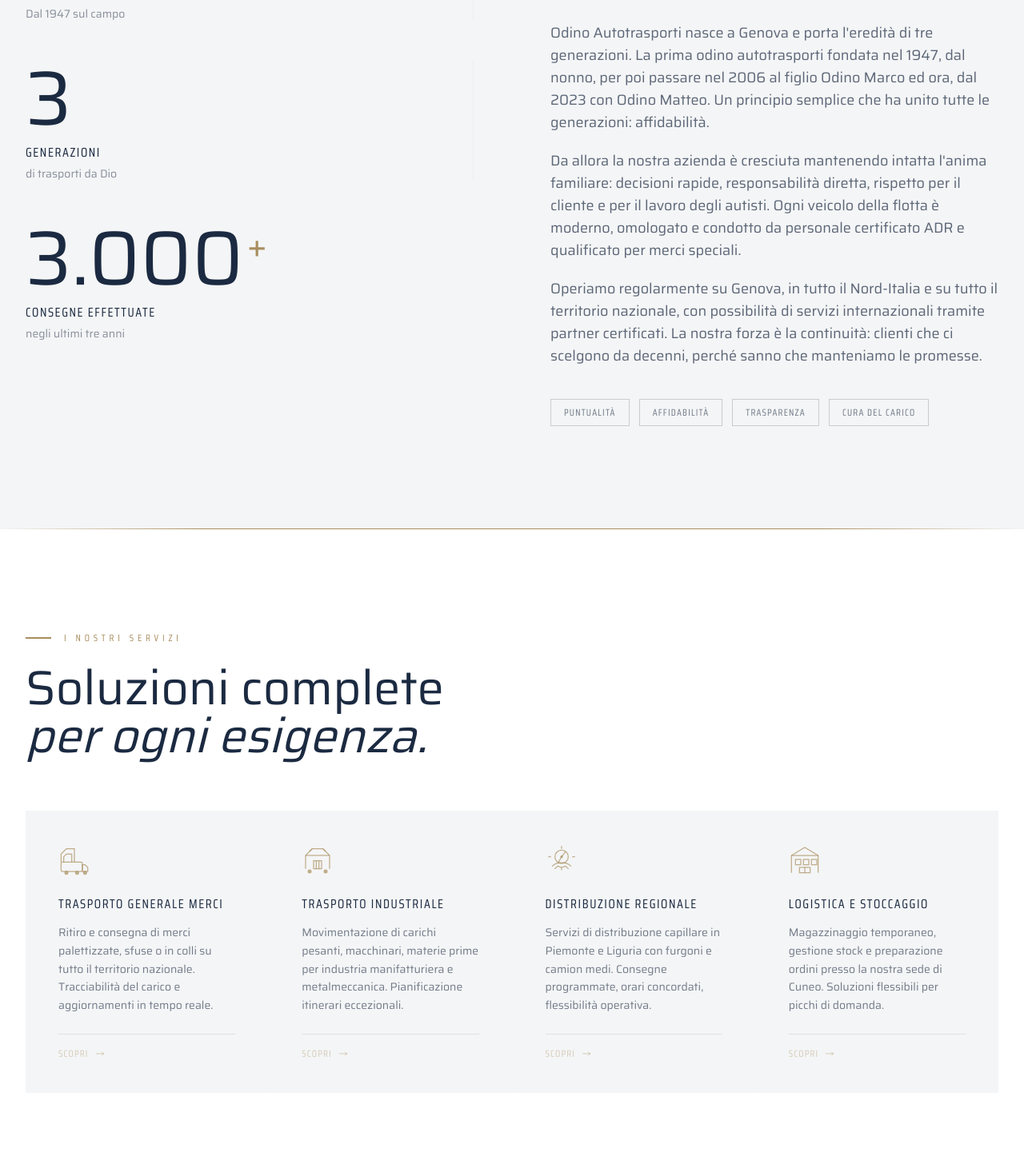
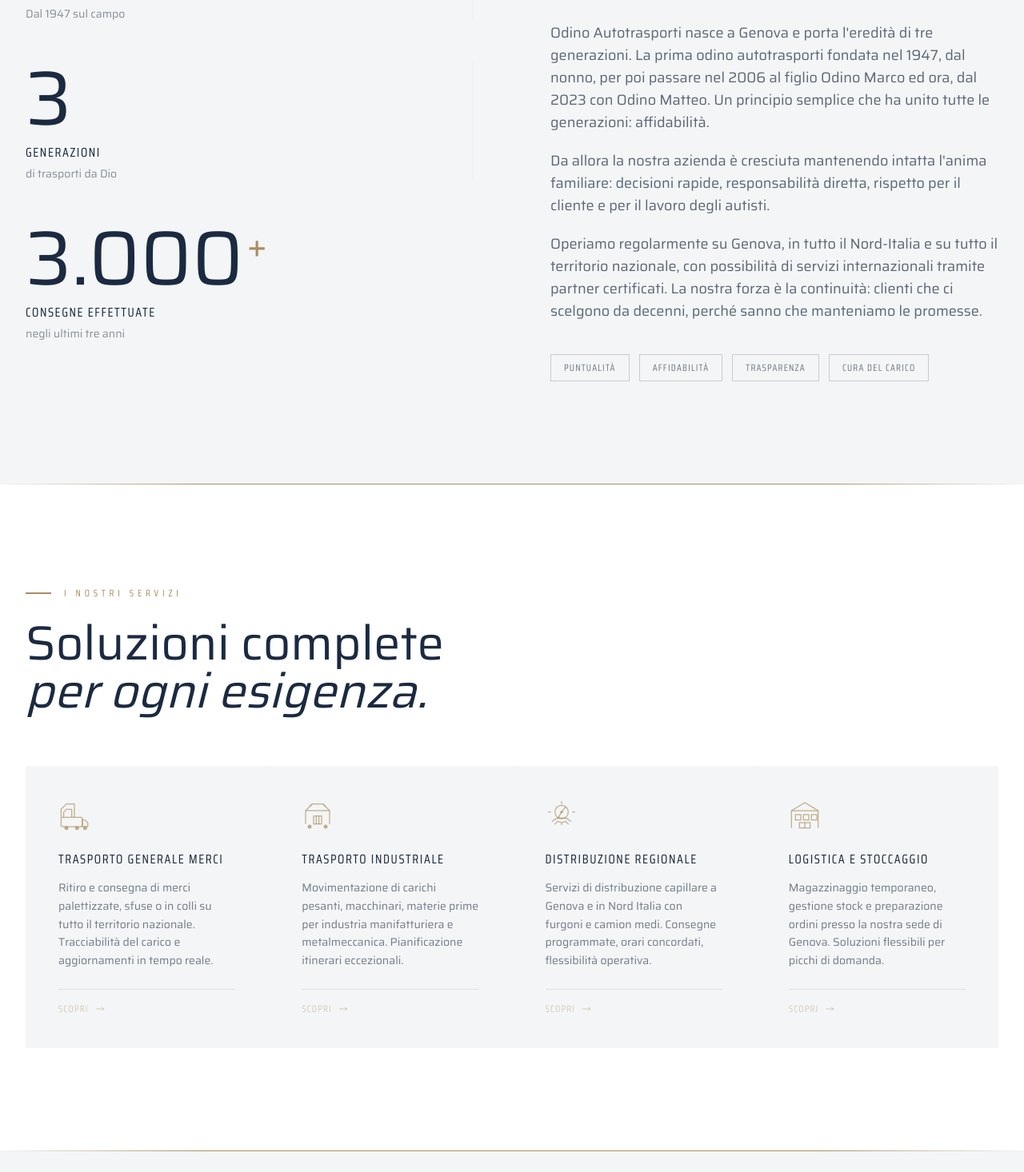
Before and after one commit to OdinoAutotrasporti/sitoweb, a Next.js app: page / in a window 1280 px wide. Shown: the part 914-2380 px from the top of the page at 80% size. Built offline with nearby package versions, Linux system fonts and the light colour scheme.

Commit message:
feat: fixed text and removed ADR and modify the title

```diff
--- a/app/layout.tsx
+++ b/app/layout.tsx
@@ -18,25 +18,25 @@ const sairaCondensed = Saira_Condensed({
 })
 
 export const metadata: Metadata = {
-  title: 'Odino Autotrasporti – Trasporto Merci Professionale dal 1987',
+  title: 'Odino Autotrasporti – Trasporti da Dio dal 1947',
   icons: {
     icon: '/logo.png',
     apple: '/logo.png',
   },
   description:
-    'Odino Autotrasporti Srl: trasporto merci su strada, distribuzione regionale e logistica in Piemonte, Liguria e tutta Italia. Affidabili dal 1987.',
+    'Odino Autotrasporti: trasporto merci su strada, distribuzione regionale e logistica tutta Italia. Affidabili dal 1947.',
   keywords: [
     'trasporto merci',
-    'autotrasporti Cuneo',
-    'trasporto industriale Piemonte',
+    'autotrasporti Genova',
+    'trasporto industriale Nord Italia',
     'distribuzione regionale',
     'logistica Liguria',
     'trasporto su strada Italia',
   ],
   openGraph: {
-    title: 'Odino Autotrasporti – Trasporto Merci Professionale dal 1987',
+    title: 'Odino Autotrasporti – Trasporti da Dio dal 1947',
     description:
-      'Trasporto merci su strada con serietà e puntualità. Flotta moderna, certificazioni ISO, operativi dal 1987.',
+      'Trasporto merci su strada con serietà e puntualità. Operativi dal 1947.',
     type: 'website',
     locale: 'it_IT',
   },
--- a/components/ChiSiamo.tsx
+++ b/components/ChiSiamo.tsx
@@ -137,9 +137,7 @@ export default function ChiSiamo() {
               <p>
                 Da allora la nostra azienda è cresciuta mantenendo intatta l&apos;anima
                 familiare: decisioni rapide, responsabilità diretta, rispetto per il cliente
-                e per il lavoro degli autisti. Ogni veicolo della flotta è moderno,
-                omologato e condotto da personale certificato ADR e qualificato per merci
-                speciali.
+                e per il lavoro degli autisti.
               </p>
               <p>
                 Operiamo regolarmente su Genova, in tutto il Nord-Italia e su tutto il
--- a/components/Servizi.tsx
+++ b/components/Servizi.tsx
@@ -38,7 +38,7 @@ const services = [
   {
     title: 'Distribuzione Regionale',
     description:
-      'Servizi di distribuzione capillare in Piemonte e Liguria con furgoni e camion medi. Consegne programmate, orari concordati, flessibilità operativa.',
+      'Servizi di distribuzione capillare a Genova e in Nord Italia con furgoni e camion medi. Consegne programmate, orari concordati, flessibilità operativa.',
     icon: (
       <svg viewBox="0 0 48 48" fill="none" stroke="currentColor" strokeWidth="1.5" aria-hidden="true" className="w-10 h-10">
         <circle cx="24" cy="20" r="10" />
@@ -53,7 +53,7 @@ const services = [
   {
     title: 'Logistica e Stoccaggio',
     description:
-      'Magazzinaggio temporaneo, gestione stock e preparazione ordini presso la nostra sede di Cuneo. Soluzioni flessibili per picchi di domanda.',
+      'Magazzinaggio temporaneo, gestione stock e preparazione ordini presso la nostra sede di Genova. Soluzioni flessibili per picchi di domanda.',
     icon: (
       <svg viewBox="0 0 48 48" fill="none" stroke="currentColor" strokeWidth="1.5" aria-hidden="true" className="w-10 h-10">
         <path d="M4 44V18L24 6l20 12v26" />
```
